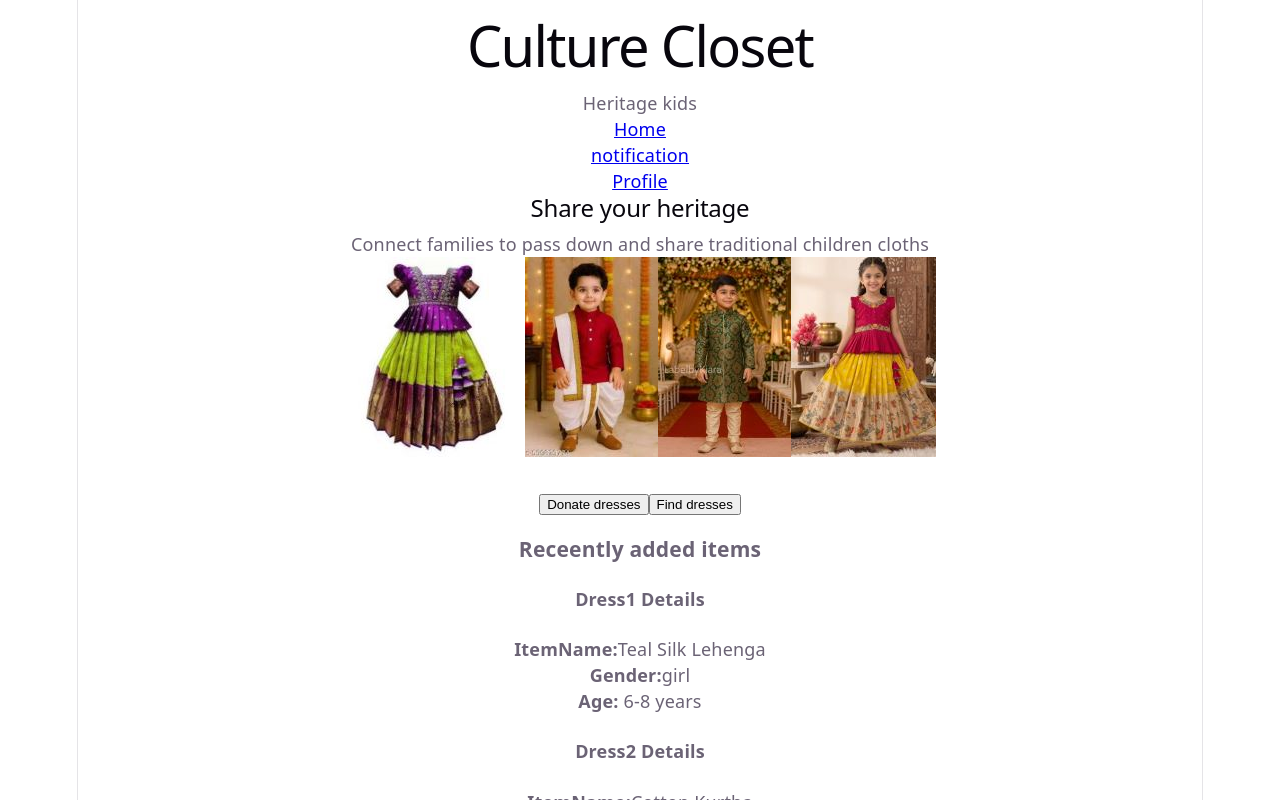
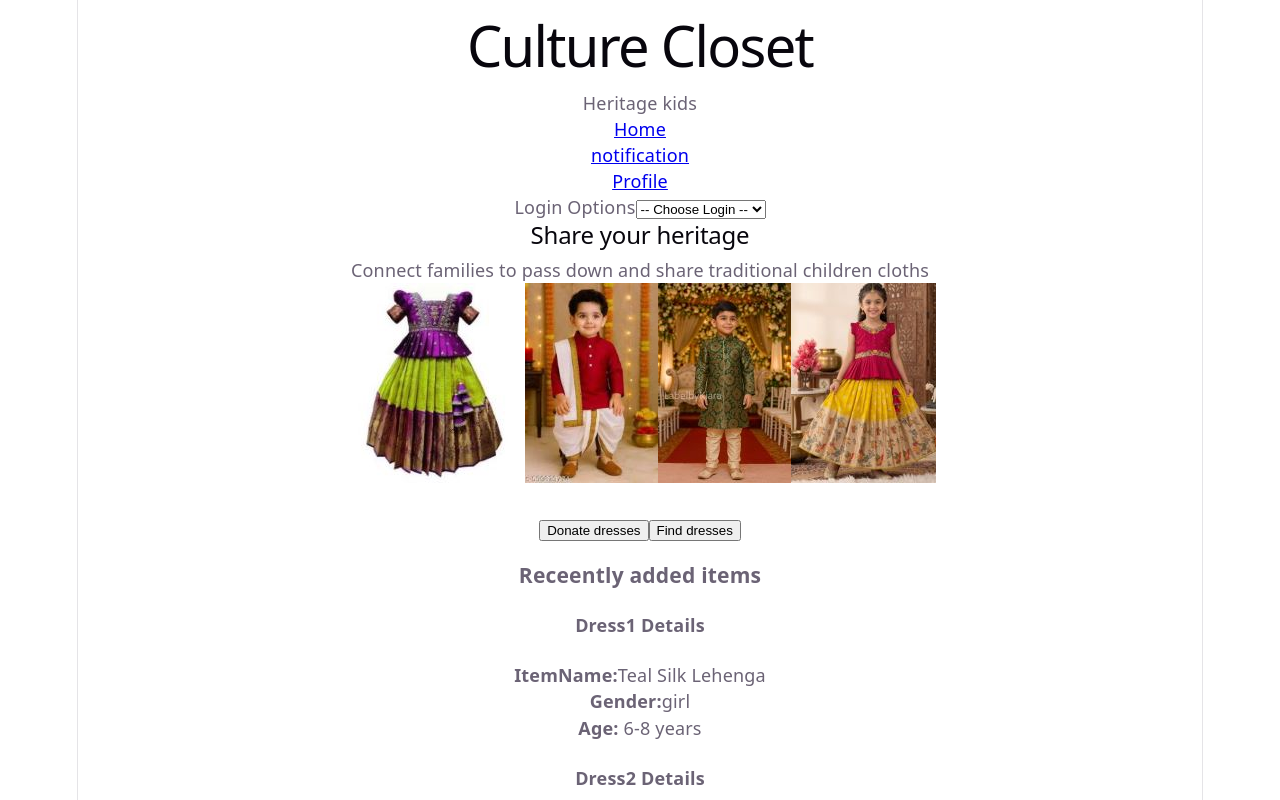
Before and after one commit to vinuthagr2023/unit1-project-culture-closet, a React (Vite) app: page / in a window 1280 px wide. Shown: the top 800 px of the page. Built offline with nearby package versions, Linux system fonts and the light colour scheme.

Commit message:
landing page layout added drop down login and created donor and user login components

```diff
--- a/src/components/LandingPage.jsx
+++ b/src/components/LandingPage.jsx
@@ -8,7 +8,14 @@ import dressList from "../data/mockData";
 
 
 function LandingPage() {
+
     const [dresses, setDresses] = useState(dressList);
+
+    const [selectedValue, setSelectedValue]= useState("");
+
+    const handleChange=(event)=>{
+        setSelectedValue(event.target.value);
+    }
     return (
         <div className="landingPage">
             <div className="logo">Heritage kids</div>
@@ -19,6 +26,18 @@ function LandingPage() {
                     <a href="#profile">Profile</a>
                 </nav>
             </header>
+
+            <div className="options">
+                <label htmlFor="select-option">Login Options</label>
+                <select id="select-option"
+                        value={selectedValue}
+                        onChange={handleChange}
+                        >
+                        <option value="" disabled>-- Choose Login --</option>
+                        <option value="donolLogin">Donor Login</option>
+                        <option value="userlogin">User login</option>
+                        </select>
+            </div>
 
             <section>
                 <div className="slogan">
```
Also changed, not shown: src/components/DonorLogin.jsx (added, +9 -0 lines), src/components/UserLogin.jsx (added, +9 -0 lines).
